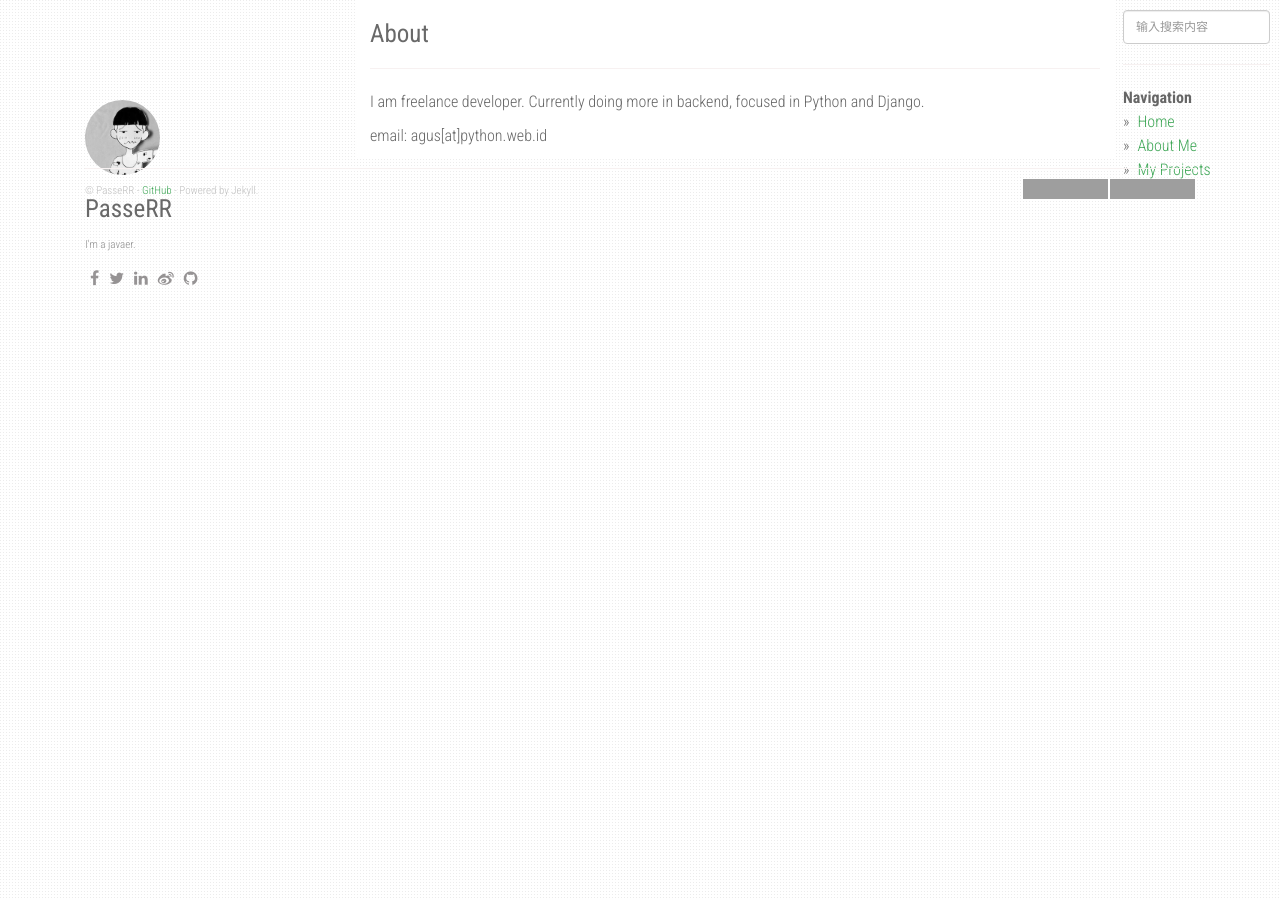
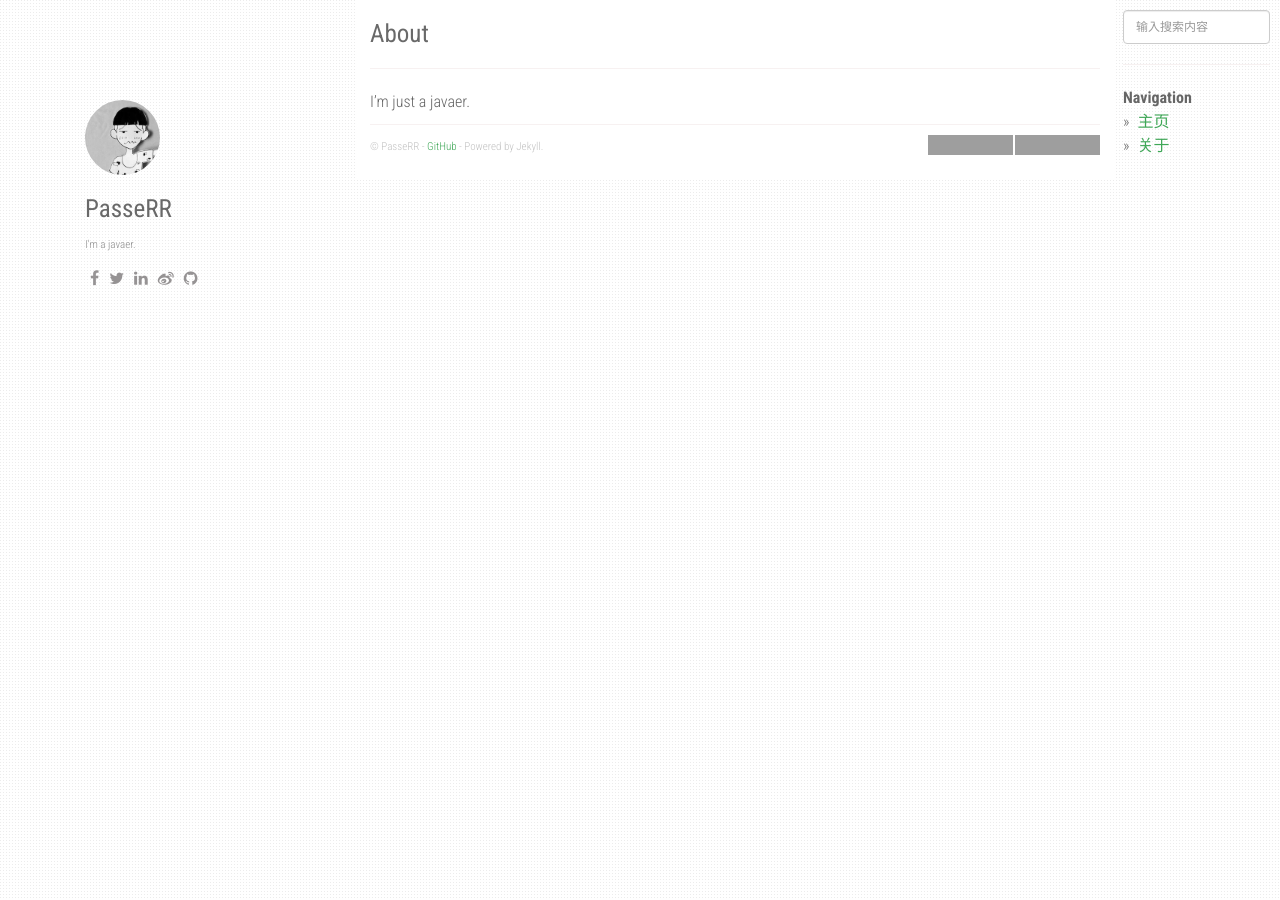
Before and after one commit to PasseRR/passerr.github.io, a Jekyll site: the page built from about.md, in a window 1280 px wide. Built offline with Jekyll 4.4.1, drawn with Linux system fonts in a browser that asks for light colours; nearby versions of some CDN libraries; grey boxes are pictures that could not be loaded.

Commit message:
modify settings

```diff
--- a/_config.yml
+++ b/_config.yml
@@ -32,10 +32,8 @@ share:
   fb_appid: 1749788565247320
 
 urls:
-    - text: About Me
+    - text: 关于
       url: /about/
-    - text: My Projects
-      url: /projects/
 
 url: "https://passerr.github.io"
 baseurl: ""
--- a/_layouts/default.html
+++ b/_layouts/default.html
@@ -133,24 +133,7 @@ layout: compress
       </div>
       <div class="col-sm-8 col-offset-1 main-layout">
         {{ content }}
-      </div>
-      <div class="right-condition">
-         <div class="search" id="js-search">
-            <input type="text" placeholder="输入搜索内容" class="form-control" id="js-search__input">
-            <ul class="search__results" id="js-search__results"></ul>
-          </div>
-          <hr />
-          <ul class="sidebar-nav">
-            <strong>Navigation</strong>
-            <li><a href="/">Home</a></li>
-            {% for i in site.urls %}
-              <li><a class="about" href="{{ i.url }}">{{ i.text }}</a></li>
-            {% endfor %}
-          </ul>
-      </div>
-      <!-- end /.col-sm-8 -->
-      <div class="col-sm-12">
-          <footer>
+        <footer>
           &copy; {{ site.author }}
           {% if site.github %}
             - <a href="{{ site.github }}">{{ site.github }}</a> - Powered by Jekyll.
@@ -161,6 +144,21 @@ layout: compress
           </div>
         </footer>
       </div>
+      <div class="right-condition">
+         <div class="search" id="js-search">
+            <input type="text" placeholder="输入搜索内容" class="form-control" id="js-search__input">
+            <ul class="search__results" id="js-search__results"></ul>
+          </div>
+          <hr />
+          <ul class="sidebar-nav">
+            <strong>Navigation</strong>
+            <li><a href="/">主页</a></li>
+            {% for i in site.urls %}
+              <li><a class="about" href="{{ i.url }}">{{ i.text }}</a></li>
+            {% endfor %}
+          </ul>
+      </div>
+      <!-- end /.col-sm-8 -->
     </div>
     <!-- end /.container -->
 
--- a/about.md
+++ b/about.md
@@ -4,6 +4,4 @@ title: About
 permalink: /about/
 ---
 
-I am freelance developer. Currently doing more in backend, focused in Python and Django.
-
-email: agus[at]python.web.id
+I'm just a javaer.
```
